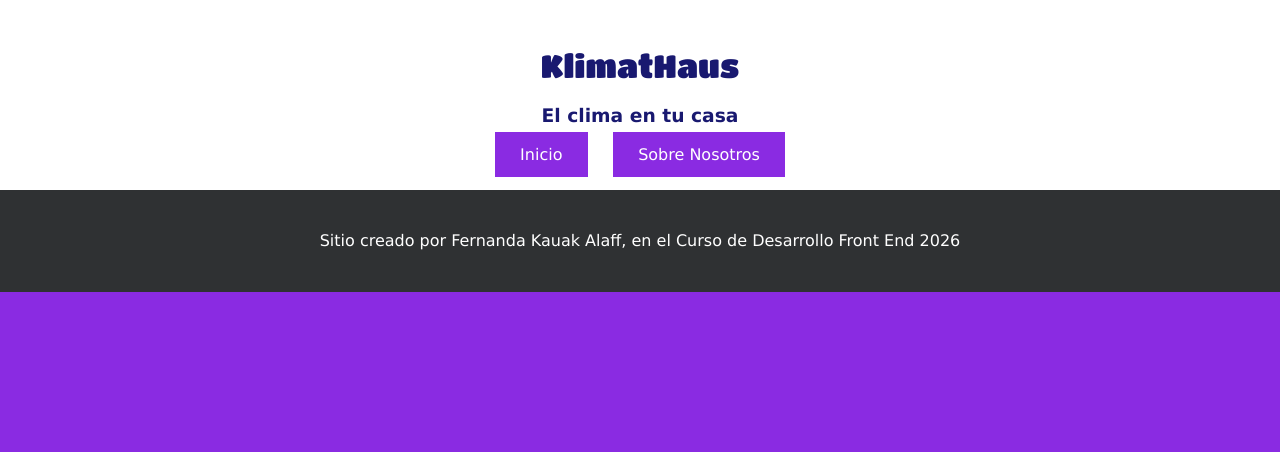
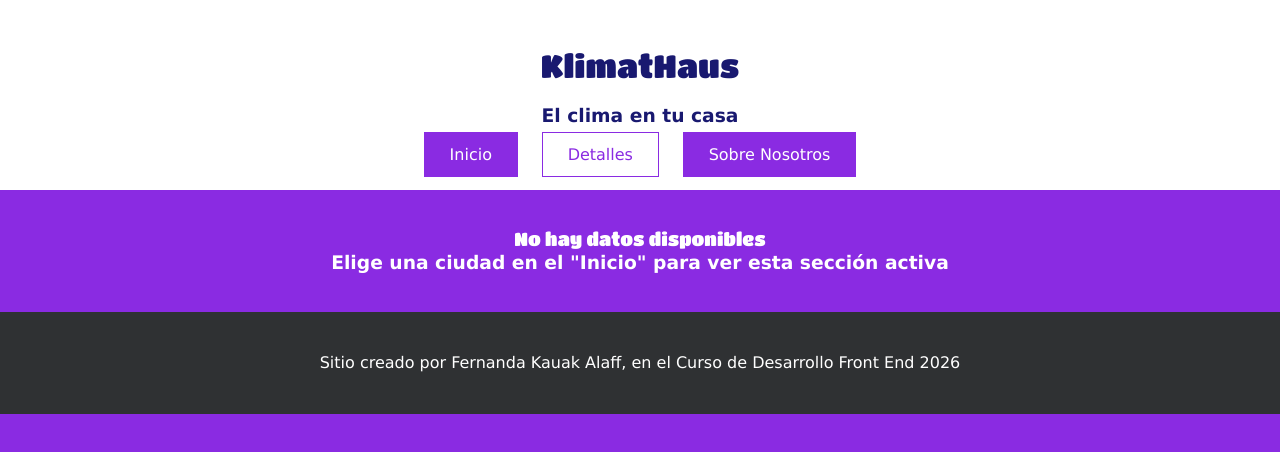
Before and after one commit to fernandakauak/weather-frontend-m2, a Vue app: page /clima/detalle in a window 1280 px wide. Shown: the top 452 px of the page. Built offline with nearby package versions, Linux system fonts and the light colour scheme.

Commit message:
Detalles de armado y README

```diff
--- a/src/App.vue
+++ b/src/App.vue
@@ -8,6 +8,7 @@
     <h3 class="header__subtitle">El clima en tu casa</h3>
     <nav>
       <router-link :to="{ name:'inicio' }" active-class="active">Inicio</router-link>
+      <router-link :to="{ name:'detalle' }" active-class="active">Detalles</router-link>
       <router-link :to="{ name:'acerca' }" active-class="active">Sobre Nosotros</router-link>
     </nav>
   </header>
--- a/src/components/AcercaVista.vue
+++ b/src/components/AcercaVista.vue
@@ -18,8 +18,7 @@
                 <img src="/src/assets/representante-klimathaus.jpg" alt="Representante de KlimatHaus" />
             </div>
         </article>
-
-        </section>
+    </section>
 </template>
 
 <style scoped>
--- a/src/components/DetalleClimaVista.vue
+++ b/src/components/DetalleClimaVista.vue
@@ -177,10 +177,8 @@
         </section>
     </div>
     <div v-else>
-        No hay nada aquí
+        <h1 class="container__title">No hay nada aquí</h1>
     </div>
-
-
 </template>
 
 <style scoped>
--- /dev/null
+++ b/src/components/DetalleVista.vue
@@ -0,0 +1,32 @@
+<script setup>
+    import { ref } from 'vue';
+</script>
+
+<template>
+    <section>
+        <article class="welcome">
+            <h1 class="welcome__title">No hay datos disponibles</h1>
+            <h3 class="welcome__subtitle">Elige una ciudad en el "Inicio" para ver esta sección activa</h3>
+        </article>
+    </section>
+</template>
+
+<style scoped>
+    .welcome {
+        margin: 3% auto;
+    }
+
+    .welcome__title {
+        font-family: "Titan One", sans-serif;
+        color: rgb(255, 255, 255);
+        text-align: center;
+        margin: 3px auto;
+    }
+
+    .welcome__subtitle {
+        font-family: Verdana, Geneva, Tahoma, sans-serif;
+        color: rgb(255, 255, 255);
+        text-align: center;
+        margin: 3px auto;
+    }
+</style>
--- a/src/router/index.js
+++ b/src/router/index.js
@@ -1,6 +1,7 @@
 import { createRouter, createWebHistory } from 'vue-router';
 import InicioVista from '../components/IndexVista.vue';
 import AcercaVista from '../components/AcercaVista.vue';
+import DetalleVista from '../components/DetalleVista.vue';
 import DetalleClimaVista from '../components/DetalleClimaVista.vue';
 
 const router = createRouter({
@@ -27,6 +28,12 @@ const router = createRouter({
             name: 'detalleClima',
             component: DetalleClimaVista,
             props: true
+        },
+        {
+            path: '/clima/detalle',
+            name: 'detalle',
+            component: DetalleVista,
+            props: true
         }
     ]
 });
```
Also changed, not shown: img-readme/06_rutas.png (added), 1 other file (tests, documents, lock files or other folders).
